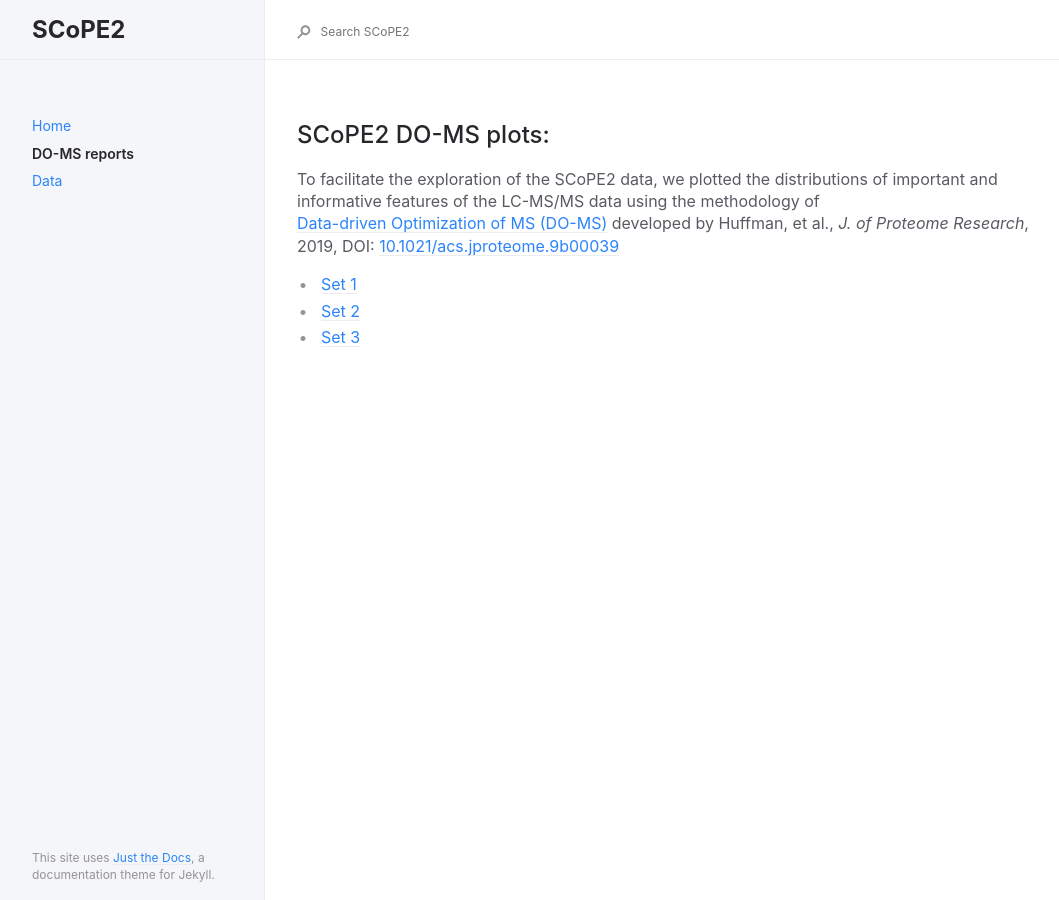
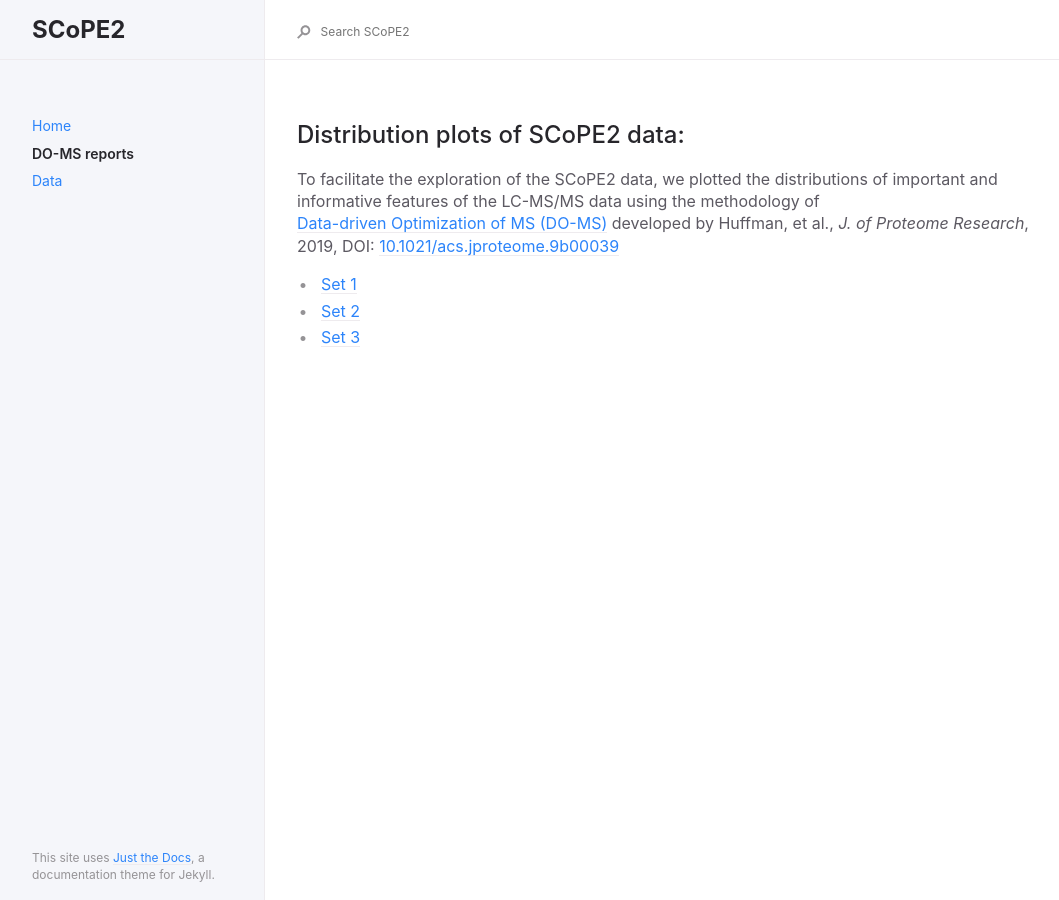
Before and after one commit to SlavovLab/SCoPE2, a Jekyll site: the page built from docs/docs/DO-MS_Reports.md, in a window 1280 px wide. Shown: the whole page, without its empty margins (91-1150 px from the left). Built offline with Jekyll 4.4.1, drawn with Linux system fonts in a browser that asks for light colours.

Commit message:
Update DO-MS_Reports.md

```diff
--- a/docs/docs/DO-MS_Reports.md
+++ b/docs/docs/DO-MS_Reports.md
@@ -5,7 +5,7 @@ nav_order: 2
 permalink: docs/do-ms
 ---
 
-## SCoPE2 DO-MS plots:
+## Distribution plots of SCoPE2 data:
 
 To facilitate the exploration of the SCoPE2 data, we plotted the distributions of important and informative features of the LC-MS/MS data using the methodology of [Data-driven Optimization of MS (DO-MS)](https://do-ms.slavovlab.net) developed by Huffman, et al., _J. of Proteome Research_, 2019, DOI: [10.1021/acs.jproteome.9b00039](https://doi.org/10.1021/acs.jproteome.9b00039)
 
```
